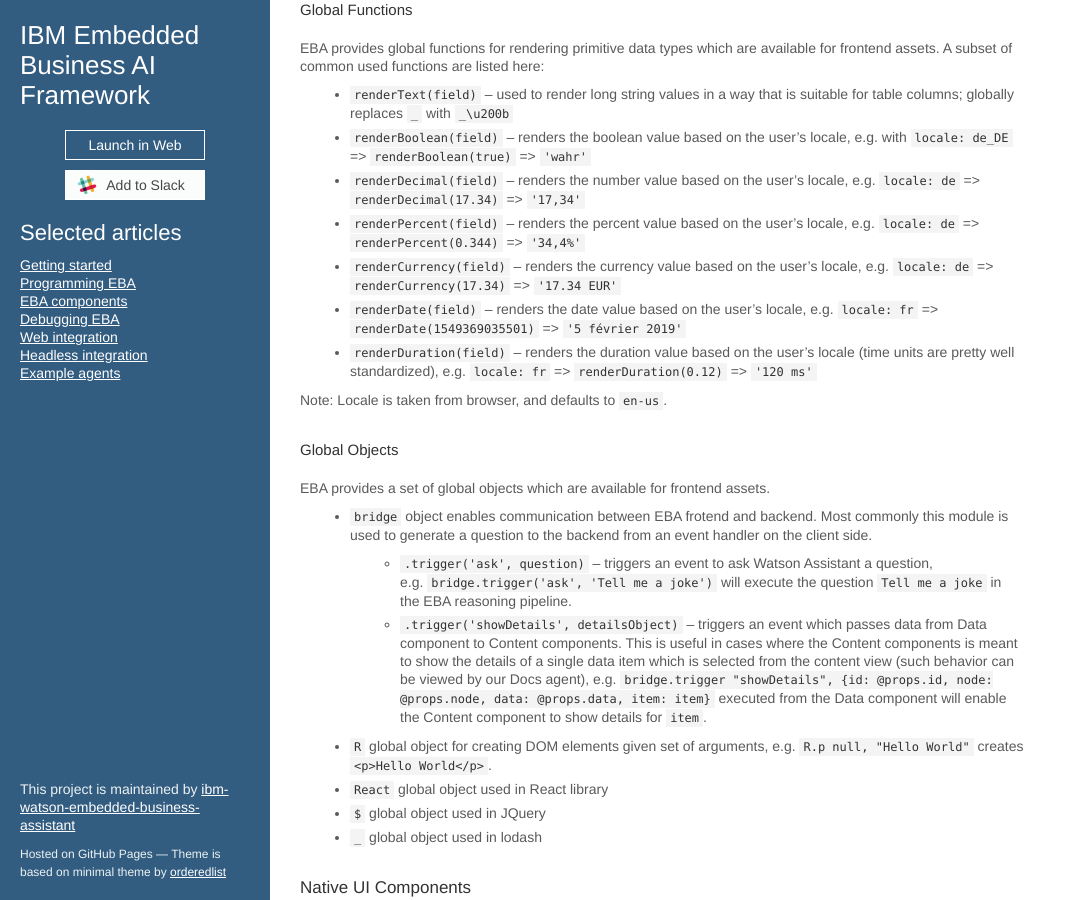
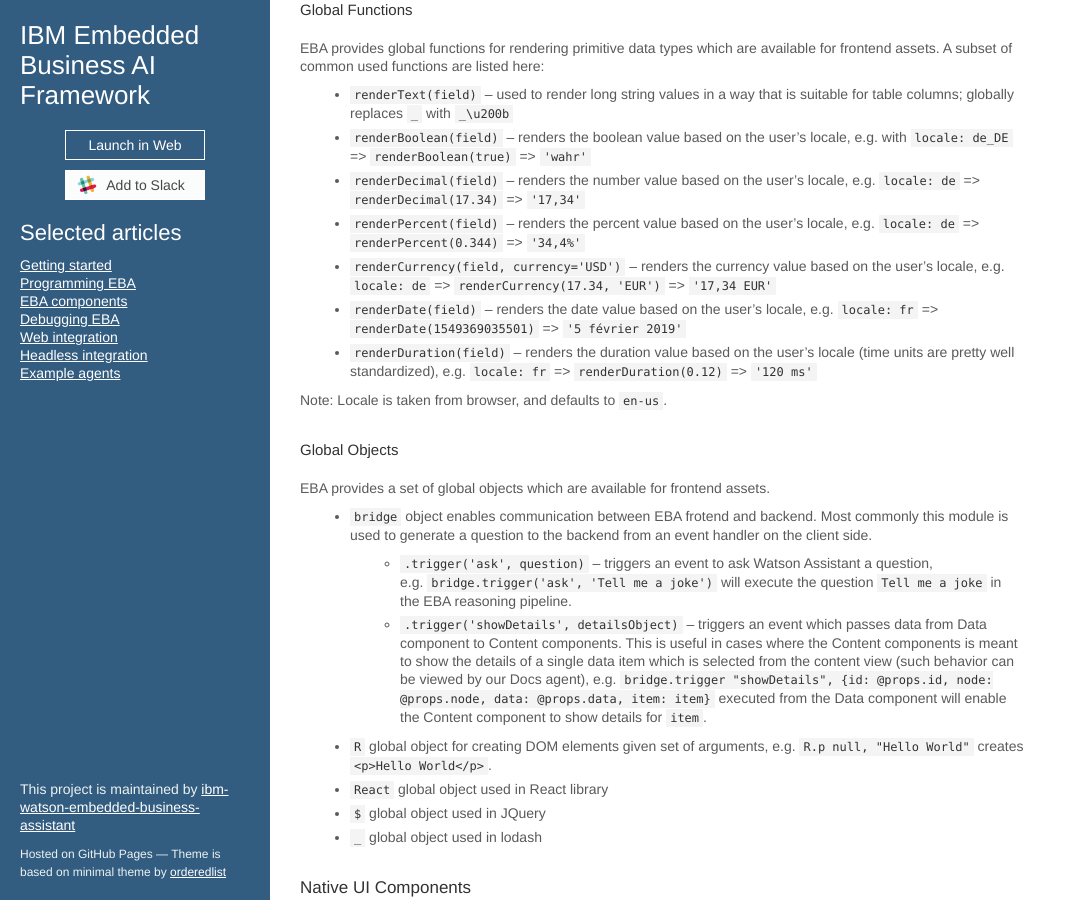
Before and after one commit to ibm-watson-embedded-business-assistant/eba-example-agents, a Jekyll site: the page built from docs/lab/assets/Frontend.md, in a window 1280 px wide and 900 px high, scrolled down 1422 px. Shown: the whole window, without its empty margins (0-1066 px from the left). Built offline with Jekyll 4.4.1, drawn with Linux system fonts in a browser that asks for light colours; our own code applies the rules of GitHub Pages for plain Markdown files; the repository's description, which GitHub fills in, is left out.

Commit message:
Update Frontend.md

```diff
--- a/docs/lab/assets/Frontend.md
+++ b/docs/lab/assets/Frontend.md
@@ -62,7 +62,7 @@
  - `renderBoolean(field)` -- renders the boolean value based on the user's locale, e.g. with `locale: de_DE` => `renderBoolean(true)` => `'wahr'`
  - `renderDecimal(field)` -- renders the number value based on the user's locale, e.g. `locale: de` => `renderDecimal(17.34)` => `'17,34'`
  - `renderPercent(field)` -- renders the percent value based on the user's locale, e.g. `locale: de` => `renderPercent(0.344)` => `'34,4%'`
- - `renderCurrency(field)` -- renders the currency value based on the user's locale, e.g. `locale: de` => `renderCurrency(17.34)` => `'17.34 EUR'`
+ - `renderCurrency(field, currency='USD')` -- renders the currency value based on the user's locale, e.g. `locale: de` => `renderCurrency(17.34, 'EUR')` => `'17,34 EUR'`
  - `renderDate(field)` -- renders the date value based on the user's locale, e.g. `locale: fr` => `renderDate(1549369035501)` => `'5 février 2019'`
  - `renderDuration(field)` -- renders the duration value based on the user's locale (time units are pretty well standardized), e.g. `locale: fr` => `renderDuration(0.12)` => `'120 ms'`
 
```
